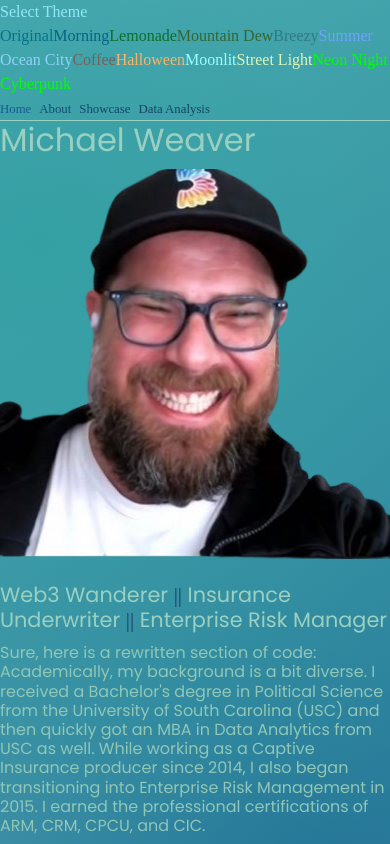
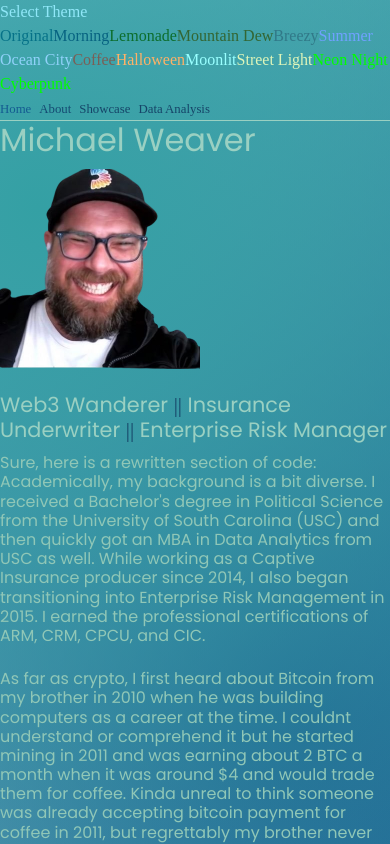
Before and after one commit to Enjoyweaver/enjoyweaver, a React (Vite) app: page /#/about in a window 390 px wide. Both pictures are taken after a click on the button "Select Theme". Shown: the top 844 px of the page. Built offline with nearby package versions, Linux system fonts and the light colour scheme.

Commit message:
mobile sizing

```diff
--- a/src/pages/About.jsx
+++ b/src/pages/About.jsx
@@ -12,7 +12,12 @@ export default function About() {
         >
           Michael Weaver
         </p>
-        <img src="me.png" alt="Logo" className="w-full sm:w-1/3" />
+        <img
+          src="me.png"
+          alt="Logo"
+          className="w-full sm:w-1/2"
+          style={{ maxWidth: "200px" }}
+        />
 
         <br />
         <p
--- a/src/pages/Data.jsx
+++ b/src/pages/Data.jsx
@@ -29,7 +29,7 @@ export default function About() {
           </p>
           <br />
           <p
-            className="text-center "
+            className="text-center text1"
             style={{ color: "var(--description-color)" }}
           >
             Below is the State of Cryptocurrency Underwriting report, though it
@@ -62,7 +62,7 @@ export default function About() {
           </p>
           <br />
           <p
-            className="text-center"
+            className="text-center text1"
             style={{ color: "var(--description-color)" }}
           >
             This is the start of the Auditor Ranking Dashboard, though we are
@@ -97,7 +97,7 @@ export default function About() {
           </p>
           <br />
           <p
-            className="text-center "
+            className="text-center text1"
             style={{ color: "var(--description-color)" }}
           >
             This model illustrates the NFT funding scenarios and how that will
@@ -131,7 +131,7 @@ export default function About() {
           </p>
           <br />
           <p
-            className="text-center"
+            className="text-center text1"
             style={{ color: "var(--description-color)" }}
           >
             This model illustrates the funding sent to Gitcoin and the funding
@@ -172,7 +172,8 @@ export default function About() {
           .header2,
           .header3 {
             font-size: 1.3rem;
-            max-width: 100%;
+            text-align: center;
+            max-width: 80%;
           }
         }
 
@@ -183,7 +184,13 @@ export default function About() {
           .header2,
           .header3 {
             font-size: 1.1rem;
-            max-width: 100%;
+            text-align: center;
+            max-width: 80%;
+          }
+          .text1 {
+            font-size: 1rem;
+            text-align: center;
+            max-width: 80%;
           }
         }
 
```
